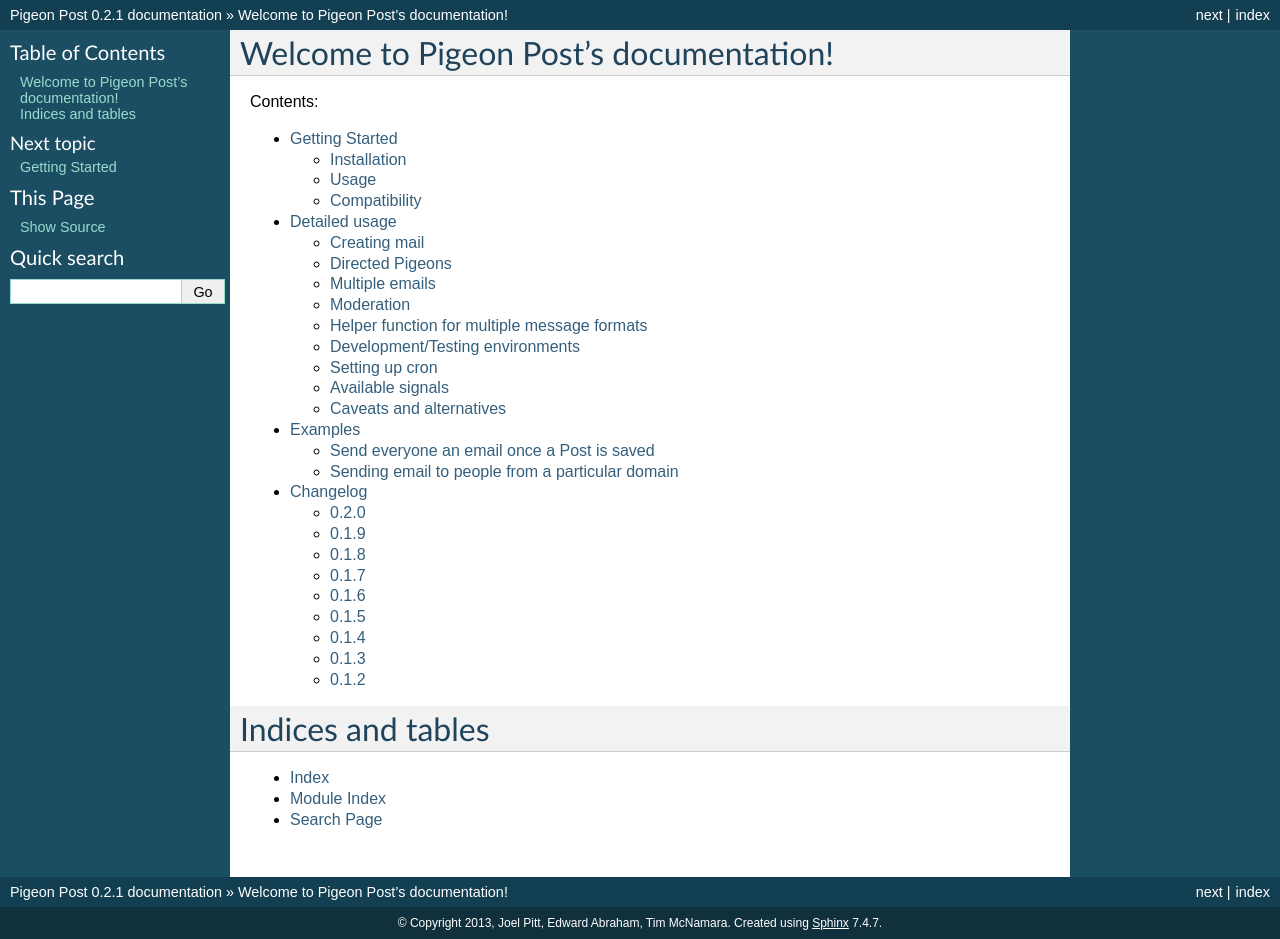
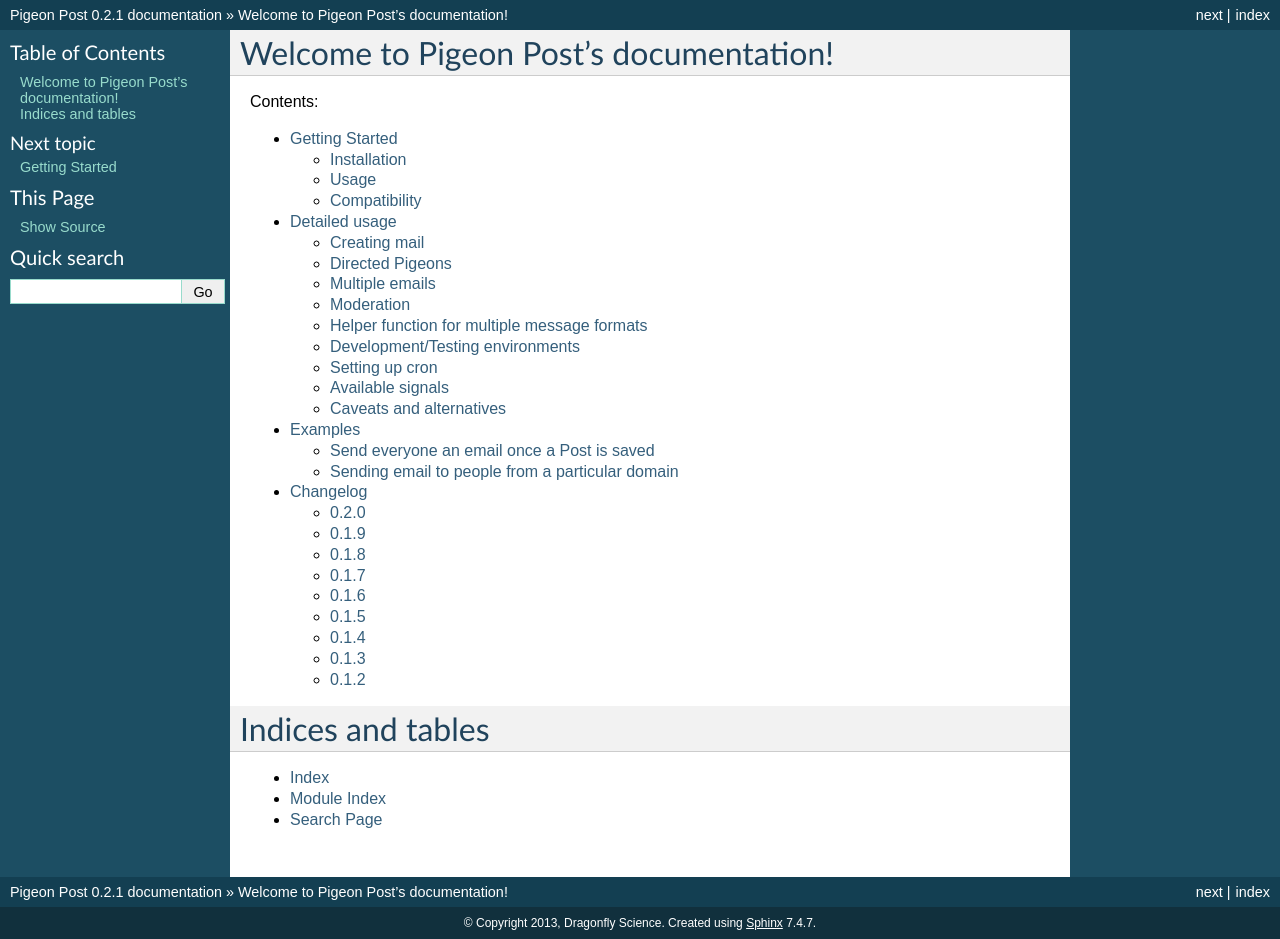
Before and after one commit to dragonfly-science/django-pigeonpost, a Sphinx documentation site: the page built from doc/index.rst, in a window 1280 px wide. Built offline with Sphinx 7.4.7, drawn with Linux system fonts in a browser that asks for light colours.

Commit message:
Make authorship belong to Dragonfly

```diff
--- a/doc/conf.py
+++ b/doc/conf.py
@@ -41,7 +41,7 @@
 
 # General information about the project.
 project = u'Pigeon Post'
-copyright = u'2013, Joel Pitt, Edward Abraham, Tim McNamara'
+copyright = u'2013, Dragonfly Science'
 
 # The version info for the project you're documenting, acts as replacement for
 # |version| and |release|, also used in various other places throughout the
@@ -184,7 +184,7 @@
 # (source start file, target name, title, author, documentclass [howto/manual]).
 latex_documents = [
   ('index', 'PigeonPost.tex', u'Pigeon Post Documentation',
-   u'Joel Pitt, Edward Abraham, Tim McNamara', 'manual'),
+   u'Dragonfly Science', 'manual'),
 ]
 
 # The name of an image file (relative to this directory) to place at the top of
@@ -214,7 +214,7 @@
 # (source start file, name, description, authors, manual section).
 man_pages = [
     ('index', 'pigeonpost', u'Pigeon Post Documentation',
-     [u'Joel Pitt, Edward Abraham, Tim McNamara'], 1)
+     [u'Dragonfly Science'], 1)
 ]
 
 # If true, show URL addresses after external links.
@@ -228,7 +228,7 @@
 #  dir menu entry, description, category)
 texinfo_documents = [
   ('index', 'PigeonPost', u'Pigeon Post Documentation',
-   u'Joel Pitt, Edward Abraham, Tim McNamara', 'PigeonPost', 'One line description of project.',
+   u'Dragonfly Science', 'PigeonPost', 'One line description of project.',
    'Miscellaneous'),
 ]
 
```
